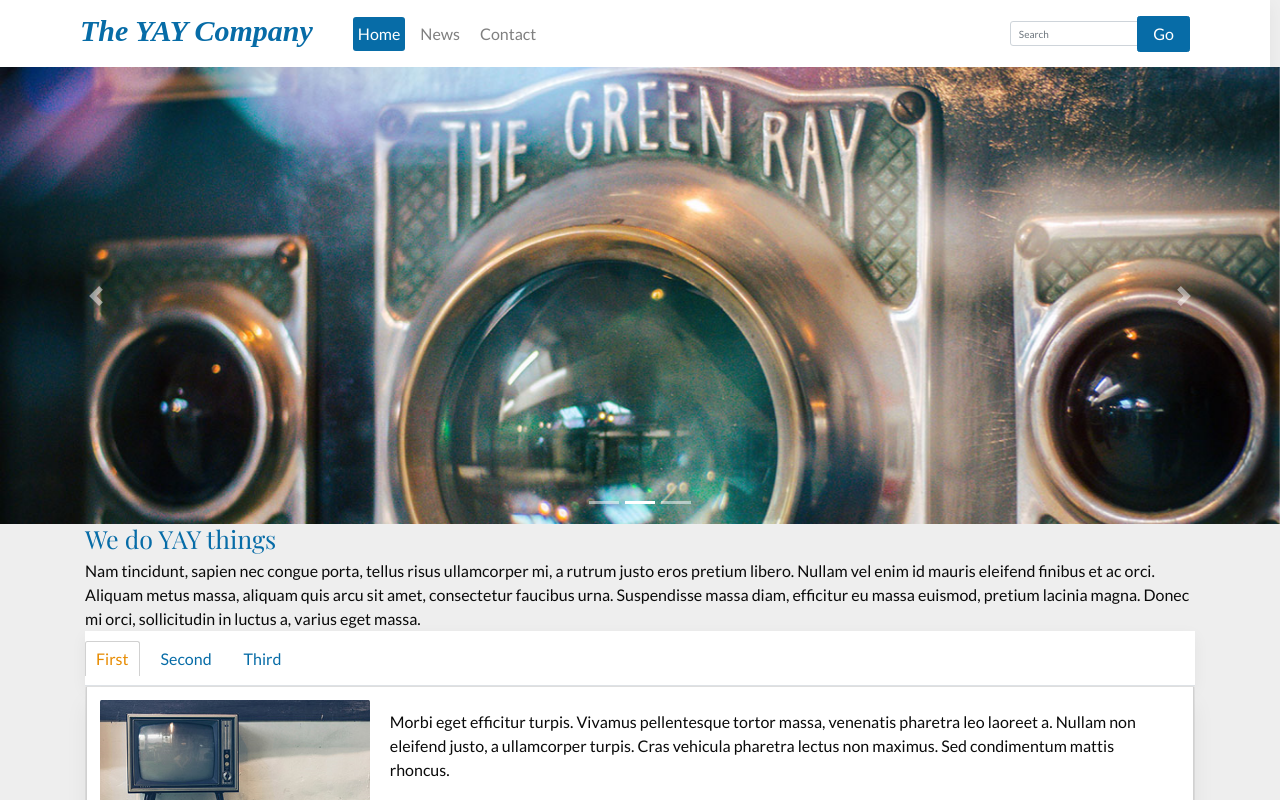
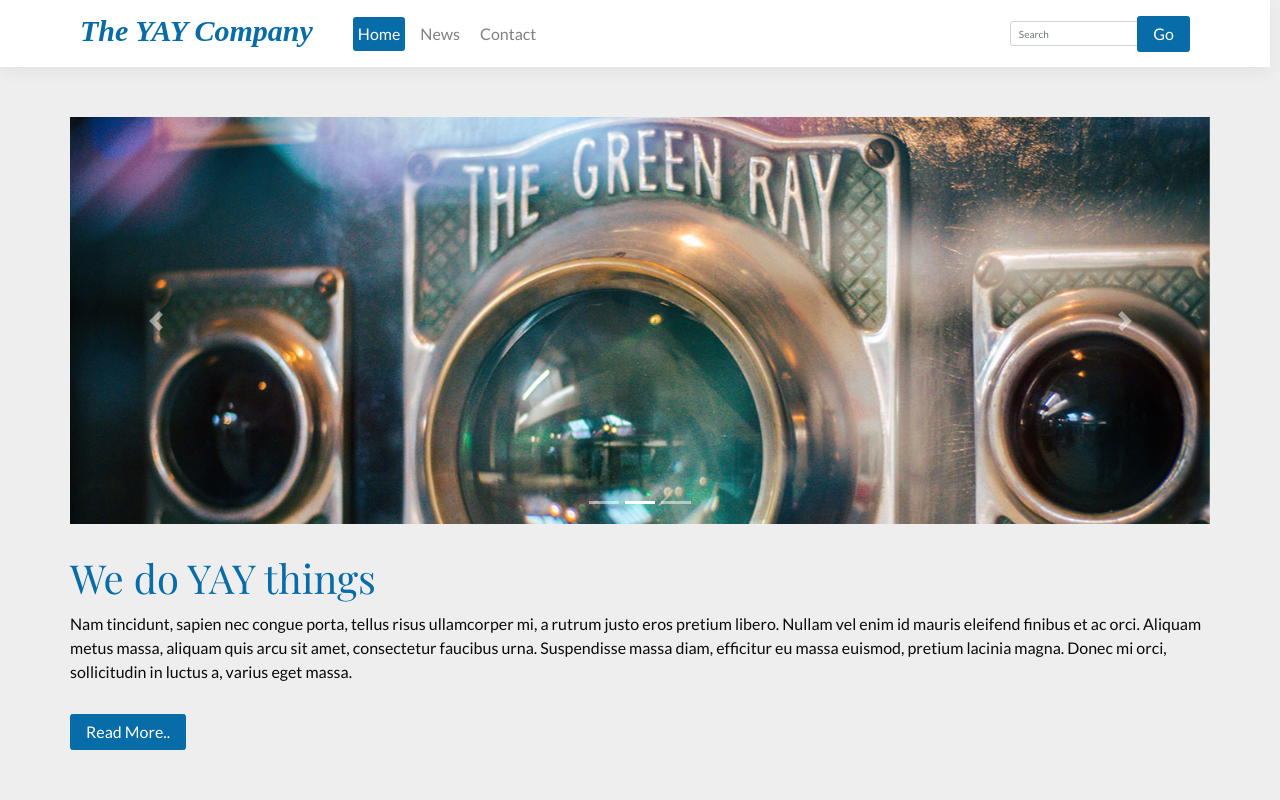
Before and after one commit to emilietonnessen/css-frameworks_v2, a React (Create React App) app: page / in a window 1280 px wide. Shown: the top 800 px of the page. Built offline with nearby package versions, Linux system fonts and the light colour scheme; a web font is replaced by a local one.

Commit message:
cleaning up the layout

```diff
--- /dev/null
+++ b/src/components/Hero.tsx
@@ -0,0 +1,15 @@
+import { Button } from "react-bootstrap"
+
+const Hero: React.FC = () => {
+    return (
+        <header className="hero">
+            <h1 className="hero__headline">We do YAY things</h1>
+            <p className="hero__text">
+                Nam tincidunt, sapien nec congue porta, tellus risus ullamcorper mi, a rutrum justo eros pretium libero. Nullam vel enim id mauris eleifend finibus et ac orci. Aliquam metus massa, aliquam quis arcu sit amet, consectetur faucibus urna. Suspendisse massa diam, efficitur eu massa euismod, pretium lacinia magna. Donec mi orci, sollicitudin in luctus a, varius eget massa.
+            </p>
+            <Button variant="primary" className="hero__button">Read More..</Button>
+        </header>
+    );
+}
+
+export default Hero;
--- a/src/pages/Home.tsx
+++ b/src/pages/Home.tsx
@@ -2,15 +2,14 @@ import { Container, Row, Col } from 'react-bootstrap';
 import Accordion from "../components/UI/Accordion";
 import Tabs from "../components/UI/Tabs";
 import Carousel from '../components/UI/Carousel';
+import Hero from '../components/Hero';
 
 const Home: React.FC = () => (
     <>
-        <Carousel />
-        <Container>
-            <h1>We do YAY things</h1>
-            <p>
-                Nam tincidunt, sapien nec congue porta, tellus risus ullamcorper mi, a rutrum justo eros pretium libero. Nullam vel enim id mauris eleifend finibus et ac orci. Aliquam metus massa, aliquam quis arcu sit amet, consectetur faucibus urna. Suspendisse massa diam, efficitur eu massa euismod, pretium lacinia magna. Donec mi orci, sollicitudin in luctus a, varius eget massa.
-            </p>
+
+        <Container className="u-padding-top-bottom-md">
+            <Carousel />
+            <Hero />
         </Container>
         <Container>
             <Row>
--- a/src/sass/abstracts/_utilities.scss
+++ b/src/sass/abstracts/_utilities.scss
@@ -1 +1,2 @@
 .u-padding-top-bottom-lg { padding: 10rem 0 !important; }
+.u-padding-top-bottom-md { padding: 5rem 0 !important; }
--- /dev/null
+++ b/src/sass/components/_hero.scss
@@ -0,0 +1,15 @@
+.hero {
+    margin: 3rem 0;
+
+    &__headline {
+        font-size: 4rem;
+    }
+
+    &__text {
+        margin-top: 1rem;
+    }
+
+    &__button {
+        margin-top: 3rem;
+    }
+}
--- a/src/sass/layout/_footer.scss
+++ b/src/sass/layout/_footer.scss
@@ -3,6 +3,7 @@
     background: $color-white;
     text-align: center;
     margin-top: 3rem;
+    margin-top: 10rem;
 
     &__email{
         &:hover{
--- a/src/sass/style.scss
+++ b/src/sass/style.scss
@@ -32,6 +32,7 @@
 @import "./components/pagination";
 @import "./components/contactInfo";
 @import "./components/form";
+@import './components/hero';
 
 
 
```
